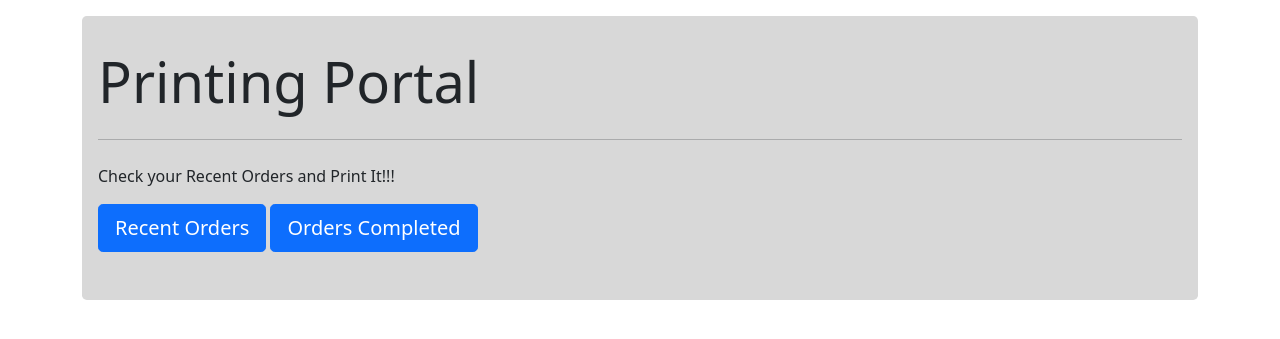
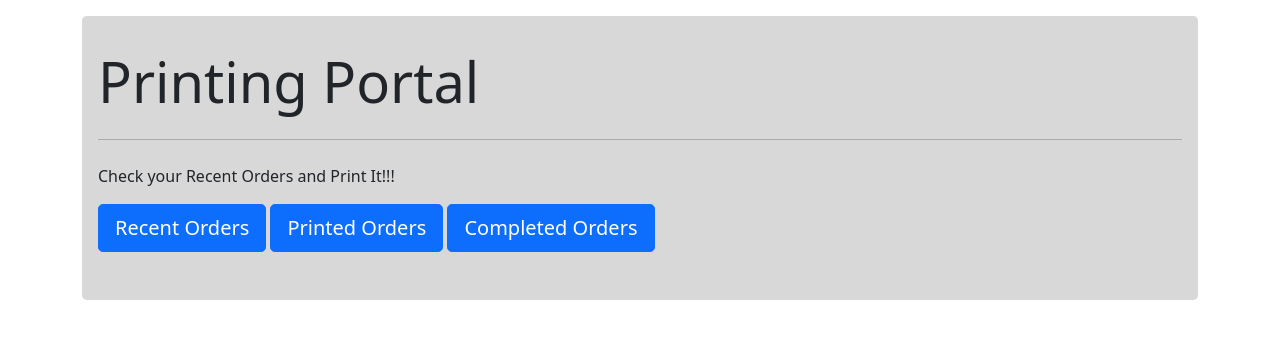
Before and after one commit to kwin3012/printing_portal, a Django app: page / in a window 1280 px wide. Shown: the part 56-395 px from the top of the page. Run offline with Django 4.2, Linux system fonts and the light colour scheme; a user stored in the database is signed in.

Commit message:
seprate printed view

```diff
--- a/users/templates/users/home.html
+++ b/users/templates/users/home.html
@@ -10,7 +10,8 @@
         {% if user.is_staff %}
           <p>Check your Recent Orders and Print It!!!</p>
           <a class="btn btn-primary btn-lg" href="{% url 'recent_orders' %}" role="button">Recent Orders</a>
-          <a class="btn btn-primary btn-lg" href="#" role="button">Orders Completed</a>
+          <a class="btn btn-primary btn-lg" href="{% url 'printed_orders' %}" role="button">Printed Orders</a>
+          <a class="btn btn-primary btn-lg" href="#" role="button">Completed Orders</a>
         {% else %}
           <p>Go ahead and place new orders or view your order history. </p>
           <a class="btn btn-primary btn-lg" href="{% url 'place_order' %}" role="button">Place Order</a>
--- a/users/urls.py
+++ b/users/urls.py
@@ -10,4 +10,5 @@ urlpatterns = [
     path('order_history/',views.Order_History,name='order_history'),
     path('recent_orders/',views.Recent_Orders,name='recent_orders'),
     path('status_change/<int:order_id>',views.Status_Change,name="status_change"),
+    path('printed_orders/',views.Printed_Orders,name='printed_orders'),
 ]
--- a/users/views.py
+++ b/users/views.py
@@ -127,7 +127,7 @@ def Order_History(request):
 @login_required
 def Recent_Orders(request):
     shopkeeper_email = request.user.email
-    shopkeepers_orders = Order.objects.filter(shopkeeper_email=shopkeeper_email).order_by('date_ordered')
+    shopkeepers_orders = Order.objects.filter(shopkeeper_email=shopkeeper_email,printing_status=False).order_by('date_ordered')
 
     return render(request,'users/recent_orders.html',{'orders':shopkeepers_orders})
 
@@ -139,3 +139,11 @@ def Status_Change(request,order_id):
 
     messages.success(request,f'We will inform {order.user.username} to collects his/her documents!')
     return redirect('recent_orders')
+
+
+@login_required
+def Printed_Orders(request):
+    shopkeeper_email = request.user.email
+    shopkeepers_orders = Order.objects.filter(shopkeeper_email=shopkeeper_email,printing_status=True).order_by('date_ordered')
+
+    return render(request,'users/printed_orders.html',{'orders':shopkeepers_orders})
```
Also changed, not shown: users/templates/users/printed_orders.html (added, +23 -0 lines).
